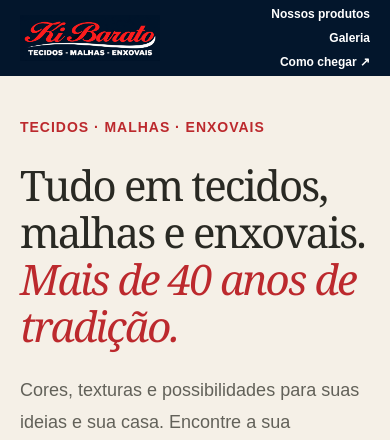
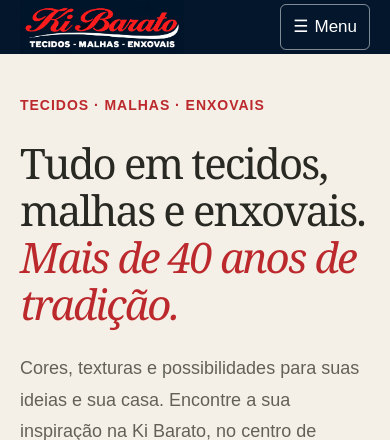
Before and after one commit to cafalchio/kibarato, a Django app: page / in a window 390 px wide. Shown: the top 440 px of the page. Run offline with Django 5.2, Linux system fonts and the light colour scheme.

Commit message:
improve phone

```diff
--- a/static/css/home.css
+++ b/static/css/home.css
@@ -22,6 +22,9 @@ header { background: #03162c; color: #fff; }
 .nav-links a:last-child { border: 1px solid var(--line); border-radius: 6px; padding: 10px 18px; }
 .nav-links a:hover { text-decoration: underline; text-underline-offset: 5px; }
 .navigation a:focus-visible { outline-color: #fff; outline-offset: 2px; }
+.menu-toggle { display: none; min-height: 44px; padding: 8px 12px; border: 1px solid #ffffff80; border-radius: 6px; background: transparent; color: #fff; font: inherit; cursor: pointer; }
+.menu-toggle:focus-visible { outline: 2px solid #fff; outline-offset: 3px; }
+.menu-toggle span { margin-right: 6px; }
 .text-link:hover { color: var(--red); text-decoration: underline; text-underline-offset: 5px; }
 .hero { padding: 80px 0; border-bottom: 1px solid var(--line); background: #f5f0e7; }
 .hero-grid { display: grid; grid-template-columns: 1.15fr 1fr; gap: 70px; align-items: center; }
@@ -89,12 +92,19 @@ footer { background: #eeebe3; color: var(--muted); border-top: 1px solid var(--l
   .nav-links { gap: 20px; }
   .footer-inner { flex-wrap: wrap; }
 }
+@media (max-width: 760px) {
+  .navigation { flex-wrap: wrap; gap: 0 12px; }
+  .brand { min-width: 0; flex-shrink: 1; }
+  .brand img { width: clamp(140px, 42vw, 190px); height: auto; }
+  .menu-toggle:not([hidden]) { display: inline-flex; align-items: center; }
+  .nav-links { width: 100%; flex-direction: column; align-items: stretch; gap: 4px; padding: 12px 0; border-top: 1px solid #ffffff30; font-size: 16px; }
+  .navigation.menu-ready .nav-links { display: none; }
+  .navigation.menu-ready.menu-open .nav-links { display: flex; }
+  .nav-links a, .nav-links a:last-child { display: flex; align-items: center; min-height: 48px; padding: 10px 12px; border: 0; border-radius: 6px; }
+  .nav-links a:hover, .nav-links a:focus-visible { background: #ffffff14; }
+}
 @media (max-width: 680px) {
   .container { width: calc(100% - 40px); }
-  .navigation { gap: 12px; }
-  .brand img { width: clamp(140px, 30vw, 190px); height: 76px; object-fit: contain; }
-  .nav-links { flex-direction: column; align-items: flex-end; gap: 0; font-size: 12px; line-height: 20px; }
-  .nav-links a, .nav-links a:last-child { padding: 2px 0; border: 0; }
   .hero-grid, .visit { grid-template-columns: 1fr; }
   .hero { padding-block: 40px; }
   .hero-grid { gap: 36px; }
--- /dev/null
+++ b/static/js/navigation.js
@@ -0,0 +1,38 @@
+(() => {
+  const navigation = document.querySelector('.navigation');
+  if (!navigation) return;
+  const toggle = navigation.querySelector('.menu-toggle');
+  const links = navigation.querySelector('.nav-links');
+  const mobile = window.matchMedia('(max-width: 760px)');
+
+  function setOpen(open) {
+    navigation.classList.toggle('menu-open', open);
+    toggle.setAttribute('aria-expanded', String(open));
+  }
+
+  toggle.addEventListener('click', () => {
+    setOpen(toggle.getAttribute('aria-expanded') !== 'true');
+  });
+  links.addEventListener('click', (event) => {
+    if (mobile.matches && event.target.closest('a')) {
+      setOpen(false);
+      toggle.focus({ preventScroll: true });
+    }
+  });
+  document.addEventListener('keydown', (event) => {
+    if (event.key === 'Escape' && navigation.classList.contains('menu-open')) {
+      setOpen(false);
+      toggle.focus();
+    }
+  });
+  document.addEventListener('click', (event) => {
+    if (!navigation.contains(event.target)) setOpen(false);
+  });
+  mobile.addEventListener('change', () => {
+    if (mobile.matches && links.contains(document.activeElement)) toggle.focus();
+    if (!mobile.matches && document.activeElement === toggle) links.querySelector('a').focus();
+    setOpen(false);
+  });
+  navigation.classList.add('menu-ready');
+  toggle.hidden = false;
+})();
--- a/templates/home.html
+++ b/templates/home.html
@@ -12,7 +12,8 @@
 <a class="skip-link" href="#conteudo">Pular para o conteúdo</a>
 <header><nav class="container navigation" aria-label="Menu principal">
 <a class="brand" href="#inicio" aria-label="Ki Barato — início"><img src="{% static 'Widekibarato.png' %}" alt="Ki Barato Tecidos, Malhas e Enxovais" width="2182" height="721"></a>
-<div class="nav-links"><a href="#produtos"><b>Nossos produtos</b></a><a href="#galeria"><b>Galeria</b></a><a href="#como-chegar"><b>Como chegar ↗</b></a></div>
+<button class="menu-toggle" type="button" aria-expanded="false" aria-controls="menu-links" hidden><span aria-hidden="true">☰</span> Menu</button>
+<div class="nav-links" id="menu-links"><a href="#produtos"><b>Nossos produtos</b></a><a href="#galeria"><b>Galeria</b></a><a href="#como-chegar"><b>Como chegar ↗</b></a></div>
 </nav></header>
 <main id="conteudo">
 <section class="hero" id="inicio" aria-labelledby="hero-title"><div class="container hero-grid">
@@ -63,5 +64,6 @@
 </main>
 <footer><div class="container footer-inner"><span class="footer-brand">Ki Barato <small>Tecidos e Malhas</small></span><p>&copy; {% now "Y" %} Ki Barato. Todos os direitos reservados.</p><a href="#inicio">Voltar ao início ↑</a></div></footer>
 <script src="{% static 'js/carousel.js' %}" defer></script>
+<script src="{% static 'js/navigation.js' %}" defer></script>
 </body>
 </html>
```
Also changed, not shown: README.md, 1 other file.
